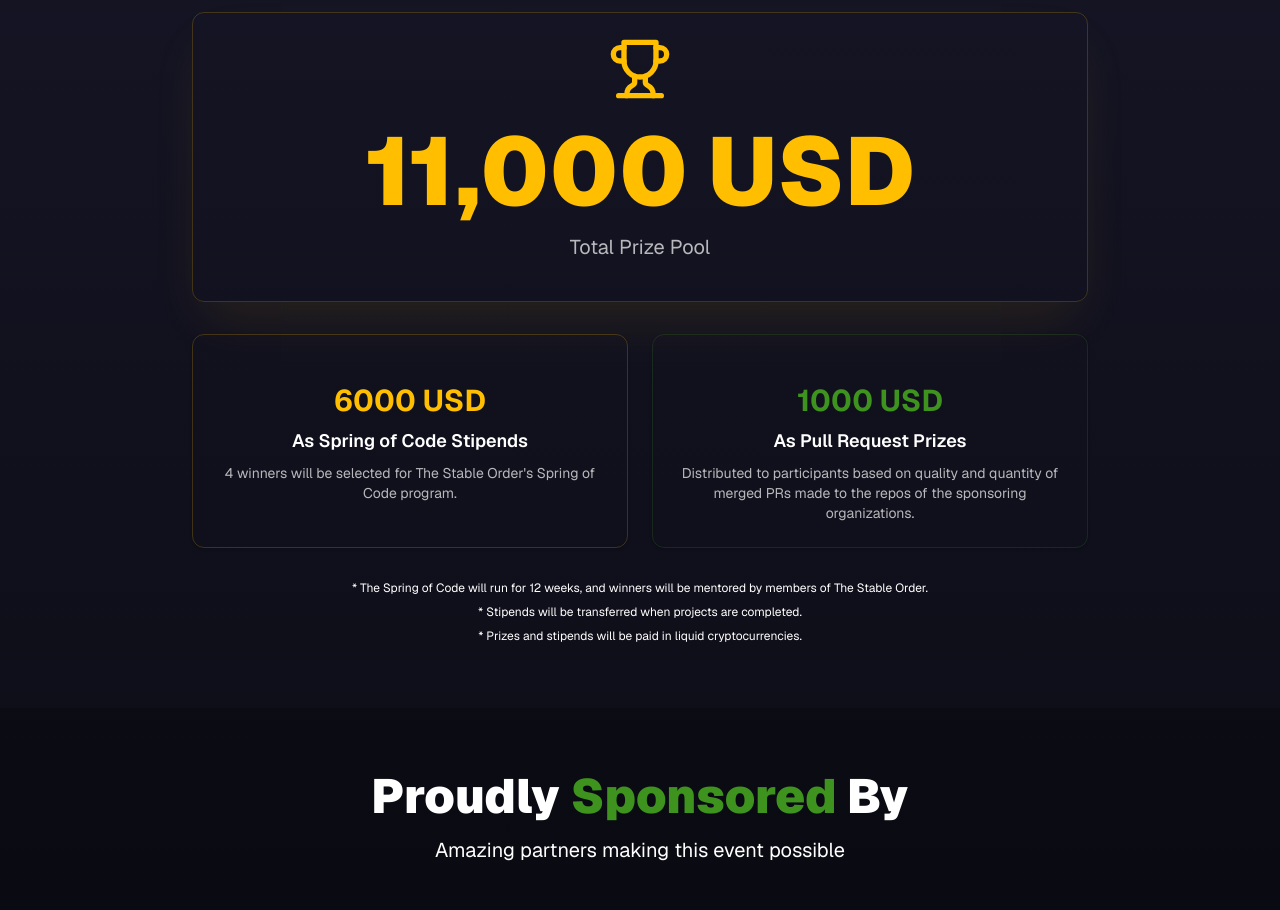
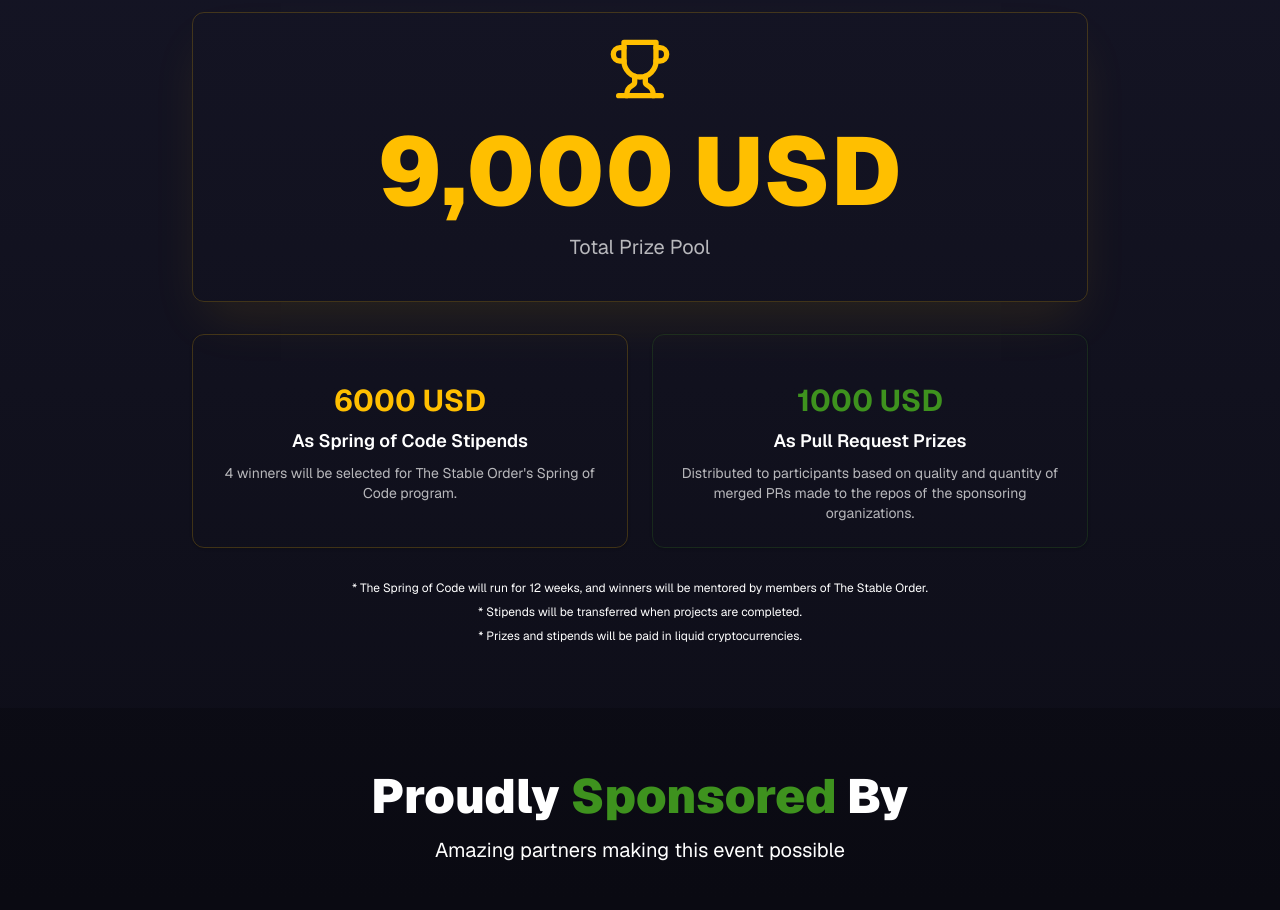
Before and after one commit to StabilityNexus/Hackathon-Website, a Next.js app: page / in a window 1280 px wide. Shown: the part 780-1690 px from the top of the page. Built offline with nearby package versions, Linux system fonts and the light colour scheme.

Commit message:
Refactor : Update total prize pool

```diff
--- a/app/page.tsx
+++ b/app/page.tsx
@@ -125,7 +125,7 @@ export default function HackathonPage() {
                   <Trophy className="w-16 h-16 text-primary" />
                 </div>
                 <CardTitle className="text-6xl md:text-8xl font-black text-primary mb-2">
-                  11,000 USD
+                  9,000 USD
                 </CardTitle>
                 <p className="text-xl text-foreground/70">Total Prize Pool</p>
               </CardHeader>
```
